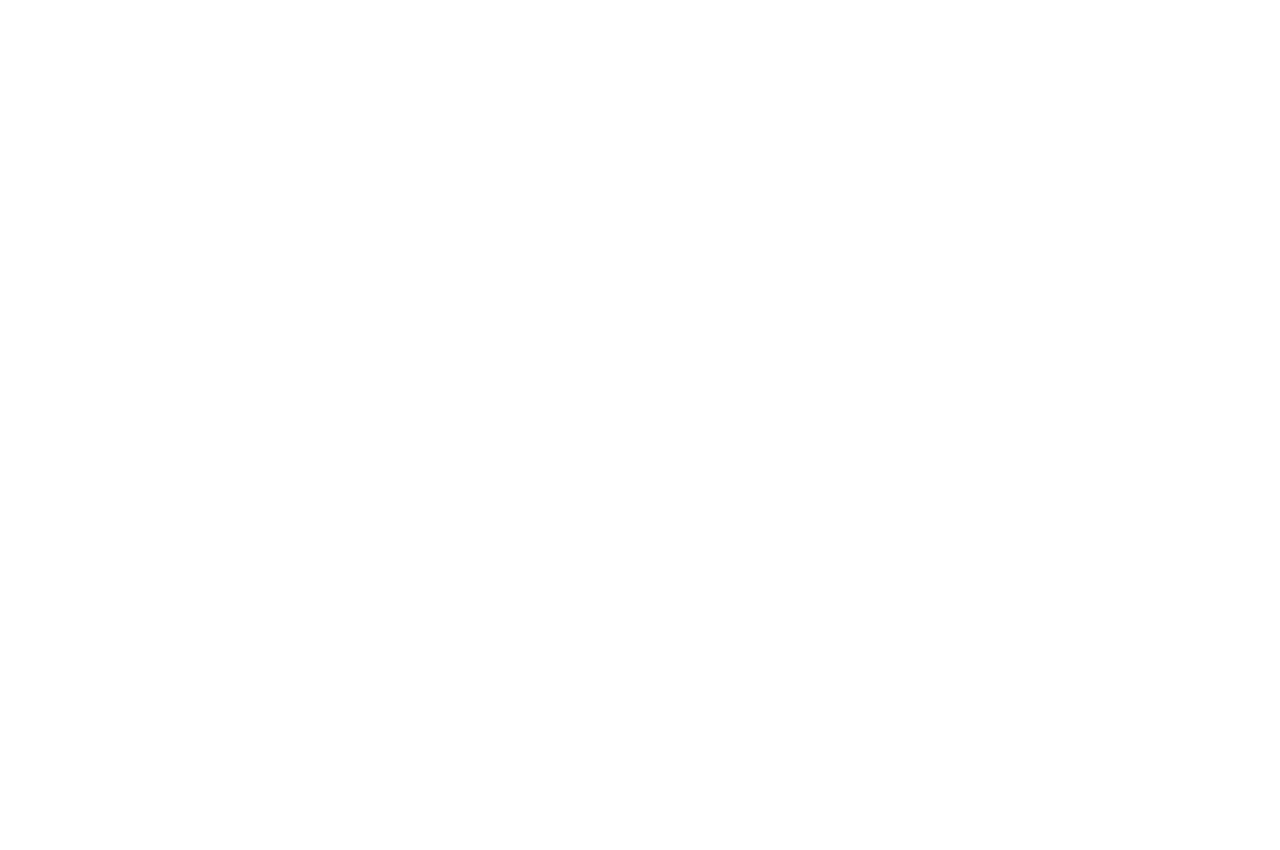
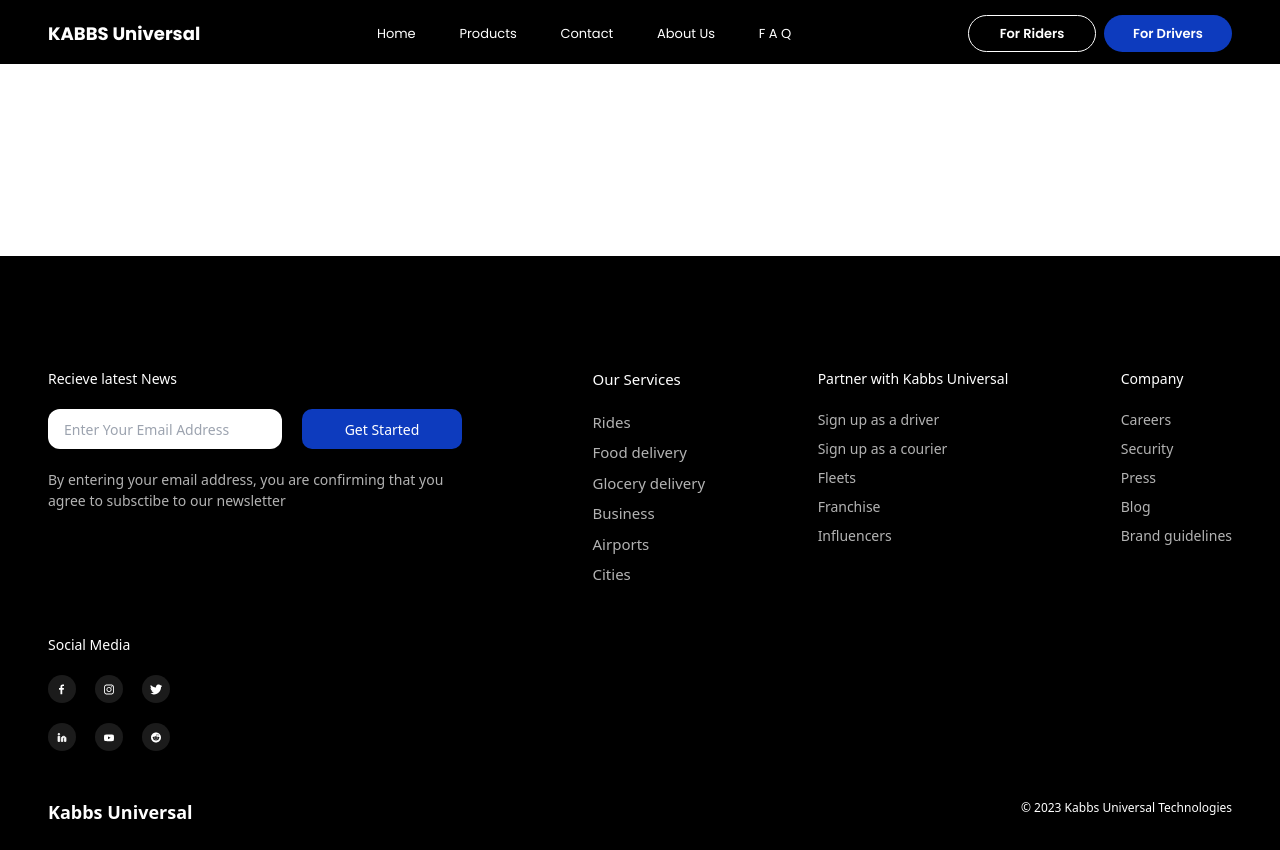
Before and after one commit to mathemartins/app-kabbsuniversal, a React (Vite) app: page /FAQ in a window 1280 px wide. Before the commit this address had no page. Before the commit the page ends 800 px from the top, so only its background shows below. Built offline with nearby package versions, Linux system fonts and the light colour scheme.

Commit message:
Added FAQ

```diff
--- a/src/App.jsx
+++ b/src/App.jsx
@@ -1,12 +1,15 @@
 import React from "react";
 import { Routes, Route } from "react-router-dom";
 import HomePage from "./Components/Home/HomePage";
-import Register from "./Components/Register/Register";
 import SideBar from "./Components/Containers/SideBar";
 import DashboardHome from "./Components/Dashboard/DashboardHome";
 import Test from "./Components/test/Test";
 import ForRiders from "./Components/ForRiders/ForRiders";
-import ForDrivers from "./Components/ForDrivers/ForDrvers";
+import ForDrivers from "./Components/ForDrivers/ForDrvers"
+import Products from "./Components/Products/products";
+import Contacts from "./Components/Contact/contact";
+import AboutUs from "./Components/AboutUs/aboutUs";
+import FAQ from "./Components/FAQ/faq";
 
 export default function App(props) {
   return (
@@ -17,6 +20,11 @@ export default function App(props) {
           <Route path="/for-drivers" element={<ForDrivers />} />
           <Route path="/for-riders" element={<ForRiders />} />
           <Route path="/test" element={<Test />} />
+          <Route path="/" element={<HomePage />} />
+          <Route path="/products" element={<Products />} />
+          <Route path="/contacts" element={<Contacts />} />
+          <Route path="/about-us" element={<AboutUs />} />
+          <Route path="/FAQ" element={<FAQ />} />
         </Route>
 
         <Route path="/dashboard" element={<SideBar />}>
--- /dev/null
+++ b/src/Components/AboutUs/aboutUs.jsx
@@ -0,0 +1,14 @@
+import { Navbar,Footer } from "../Home";
+import AboutUsSpace from "./aboutUsSpace";
+
+const AboutUs = () => {
+    return (
+      <div>
+        <Navbar />
+        <AboutUsSpace />
+        <Footer />
+      </div>
+    );
+  };
+
+export default AboutUs;
--- /dev/null
+++ b/src/Components/AboutUs/aboutUsSpace.jsx
@@ -0,0 +1,12 @@
+const AboutUsSpace = () =>{
+    return (
+        <section>
+            <div className="h-64">
+
+            </div>
+        </section>
+    )
+}
+
+
+export default AboutUsSpace;
--- /dev/null
+++ b/src/Components/Contact/contact.jsx
@@ -0,0 +1,14 @@
+import { Navbar,Footer } from "../Home";
+import ContactSpace from "./contactSpace";
+
+const Contacts = () => {
+    return (
+      <div>
+        <Navbar />
+        <ContactSpace />
+        <Footer />
+      </div>
+    );
+  };
+
+export default Contacts;
--- /dev/null
+++ b/src/Components/Contact/contactSpace.jsx
@@ -0,0 +1,12 @@
+const ContactSpace = () =>{
+    return (
+        <section>
+            <div className="h-64">
+
+            </div>
+        </section>
+    )
+}
+
+
+export default ContactSpace;
--- /dev/null
+++ b/src/Components/FAQ/faq.jsx
@@ -0,0 +1,14 @@
+import { Navbar,Footer } from "../Home";
+import FAQSpace from "./faqSpace";
+
+const FAQ = () => {
+    return (
+      <div>
+        <Navbar />
+        <FAQSpace />
+        <Footer />
+      </div>
+    );
+  };
+
+export default FAQ;
--- /dev/null
+++ b/src/Components/FAQ/faqSpace.jsx
@@ -0,0 +1,12 @@
+const FAQSpace = () =>{
+    return (
+        <section>
+            <div className="h-64">
+
+            </div>
+        </section>
+    )
+}
+
+
+export default FAQSpace;
--- a/src/Components/NavBar/Navbar.jsx
+++ b/src/Components/NavBar/Navbar.jsx
@@ -30,7 +30,11 @@ const Navbar = () => {
               />
             </Link> */}
 
-            <h2 className="text-[18px] font-bold cursor-pointer">KABBS Universal</h2>
+            <Link className="text-[18px] font-bold cursor-pointer"
+              to={"/"}
+            >
+              KABBS Universal
+            </Link>
 
             <div onClick={() => setOpen(!open)} className="xsm:hidden text-xl">
               {open ? <FaTimes /> : <FaBars />}
@@ -43,10 +47,31 @@ const Navbar = () => {
             <Resources />
             <Price /> */}
 
-            <li className="cursor-pointer">Home</li>
-            <li className="cursor-pointer">Products</li>
-            <li className="cursor-pointer">Contact</li>
-            <li className="cursor-pointer">About Us</li>
+            <Link
+              to={"/"}
+              >
+                Home
+              </Link>
+              <Link
+              to={"/products"}
+              >
+                Products
+              </Link>
+              <Link
+              to={"/contacts"}
+              >
+                Contact
+              </Link>
+              <Link
+              to={"/about-us"}
+              >
+                About Us
+              </Link>
+              <Link
+              to={"/FAQ"}
+              >
+                F A Q
+              </Link>
           </ul>
           <div className="hidden xsm:flex gap-2 font-semibold">
             <Link
@@ -76,17 +101,19 @@ const Navbar = () => {
               <li>Products</li>
               <li>Contact</li>
               <li>About Us</li>
+              <li>F A Q</li>
+
 
               <div className="font-semibold mt-12">
                 <h2 className="bg-mainBlack border-[0.25px] border-mainWhite py-2 w-36 rounded-3xl">
-                  Log in
+                  For riders
                 </h2>
 
                 <Link
-                  to={"/register"}
+                  to={"/for-drivers"}
                   className="bg-secondary flex gap-2 items-center justify-center py-2 w-36 rounded-3xl mt-2"
                 >
-                  Sign Up
+                  For drivers
                 </Link>
               </div>
               {/* <li className="hover:cursor-pointer hover:text-Lightgrey">
--- /dev/null
+++ b/src/Components/Products/ProductsSpace.jsx
@@ -0,0 +1,12 @@
+const ProductSpace = () =>{
+    return (
+        <section>
+            <div className="h-64">
+
+            </div>
+        </section>
+    )
+}
+
+
+export default ProductSpace;
--- /dev/null
+++ b/src/Components/Products/products.jsx
@@ -0,0 +1,14 @@
+import { Navbar,Footer } from "../Home";
+import ProductSpace from "./ProductsSpace";
+
+const Products = () => {
+    return (
+      <div>
+        <Navbar />
+        <ProductSpace />
+        <Footer />
+      </div>
+    );
+  };
+
+export default Products;
```
